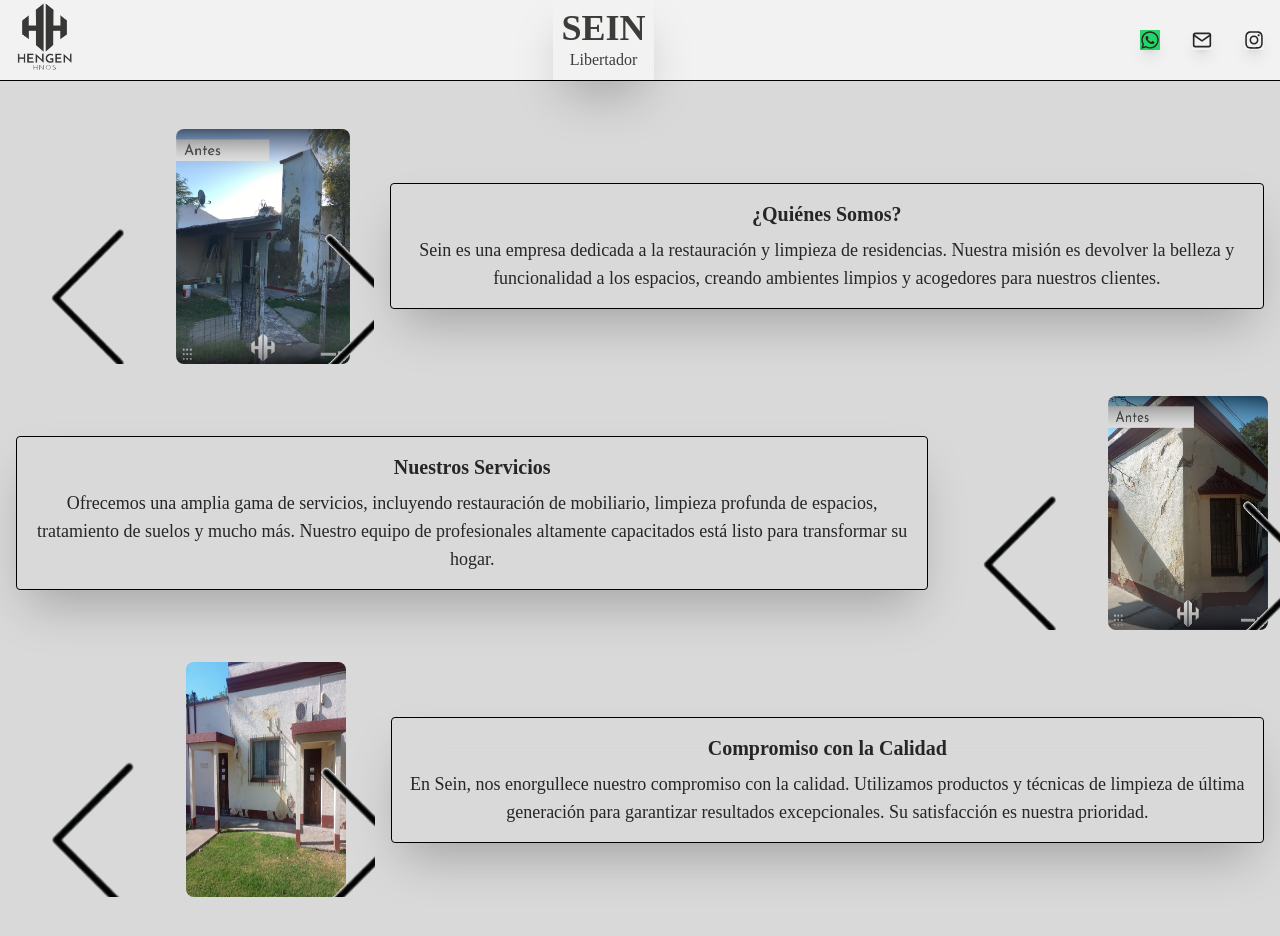
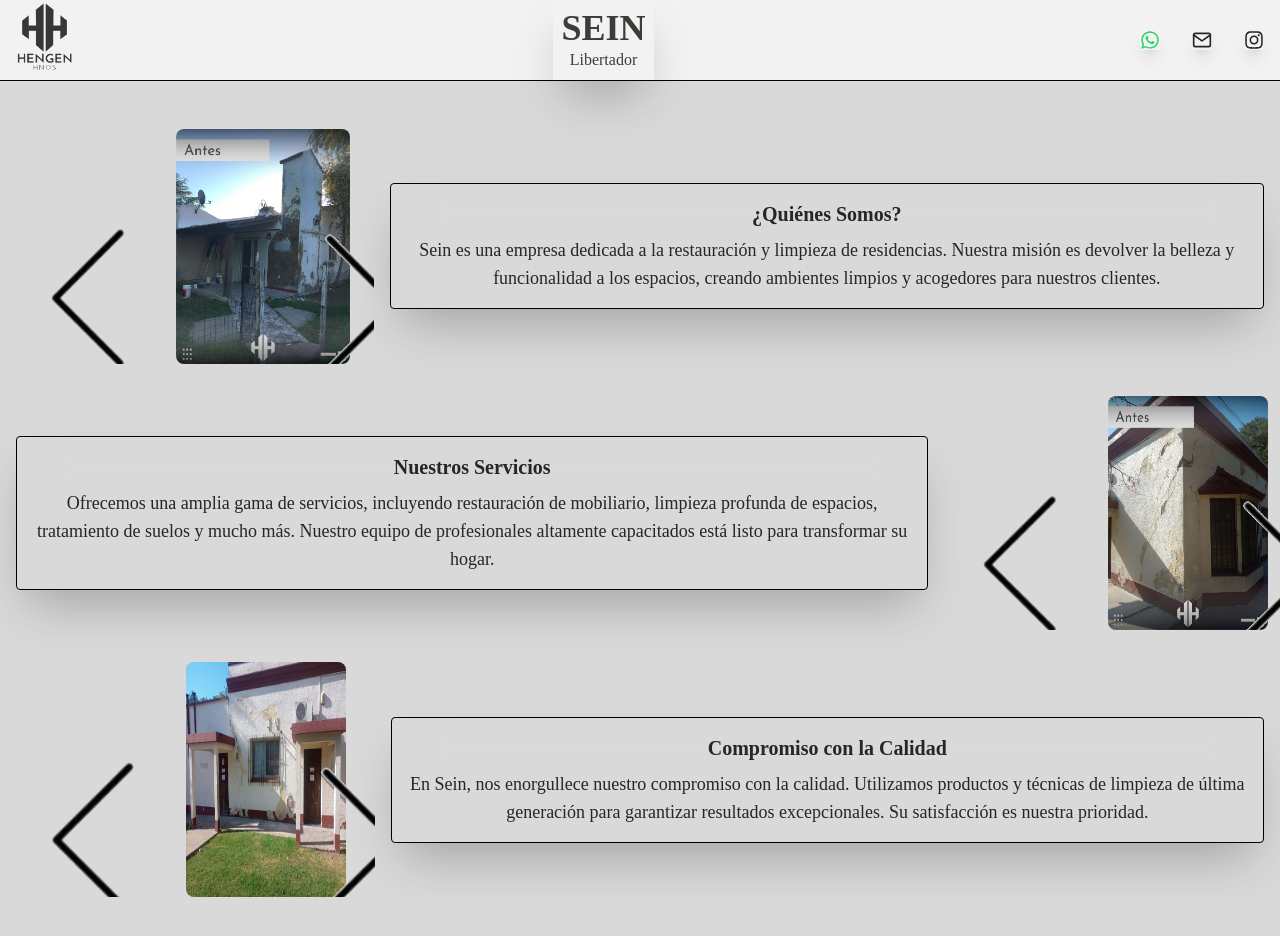
Before and after one commit to santiagva7/Sein-libertador, a Next.js app: page / in a window 1280 px wide. Shown: the top 936 px of the page. Built offline with nearby package versions, Linux system fonts and the light colour scheme.

Commit message:
whatsapp green

```diff
--- a/src/Components/Header.jsx
+++ b/src/Components/Header.jsx
@@ -19,7 +19,7 @@ const Header = () => {
       </div>
       <div className="flex">
         <div className="h-full flex items-center justify-center">
-          <a href="https://wa.me/3329676205"><FaWhatsapp className="text-xl bg-whatsapp text-p4 m-4 shadow-lg" /></a>
+          <a href="https://wa.me/3329676205"><FaWhatsapp className="text-xl text-whatsapp m-4 shadow-lg" /></a>
         </div>
         <div className="h-full flex items-center justify-center">
           <a href="mailto:hengenotoniel@gmail.com"><FiMail className="text-xl text-p4 m-4 shadow-lg" /></a>
```
